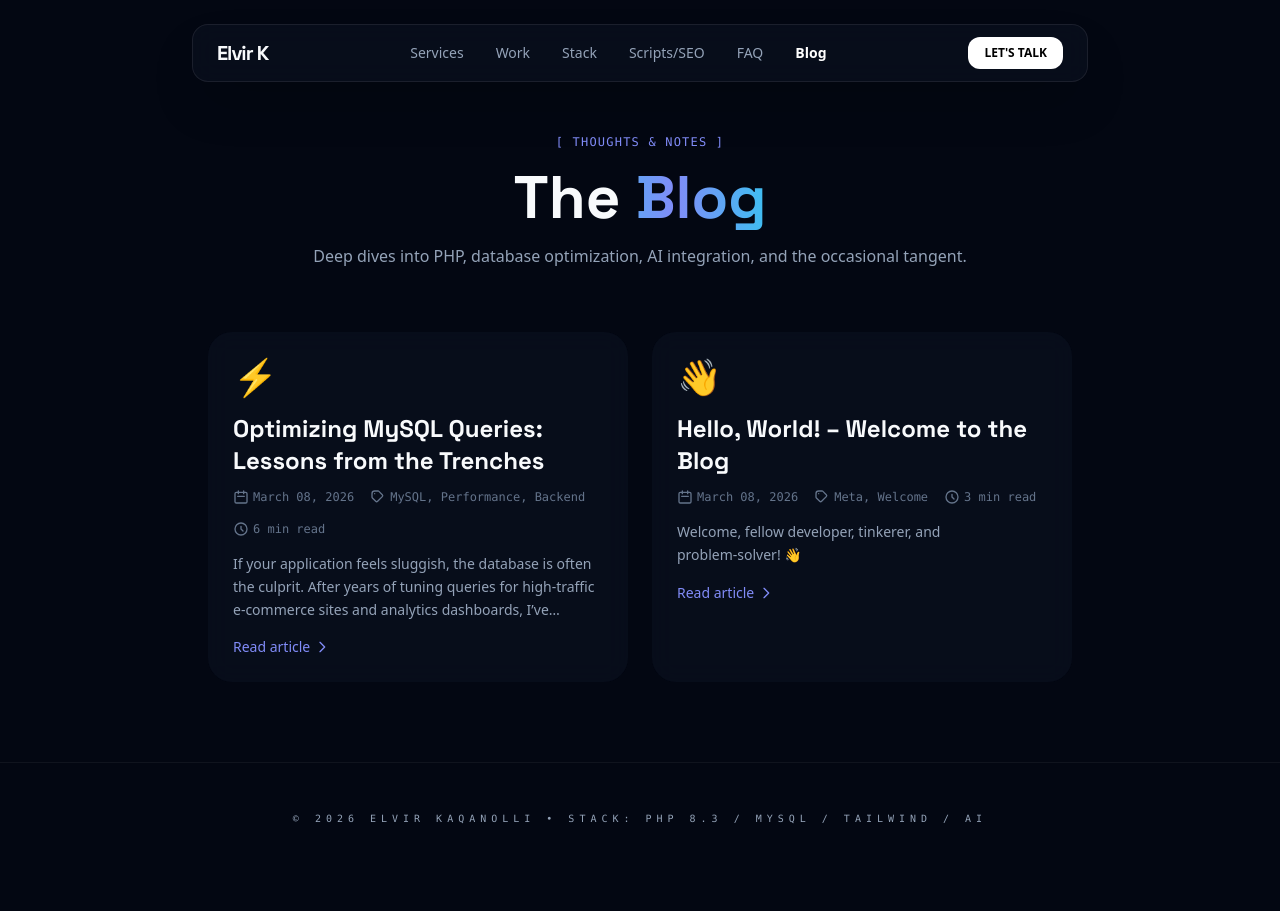
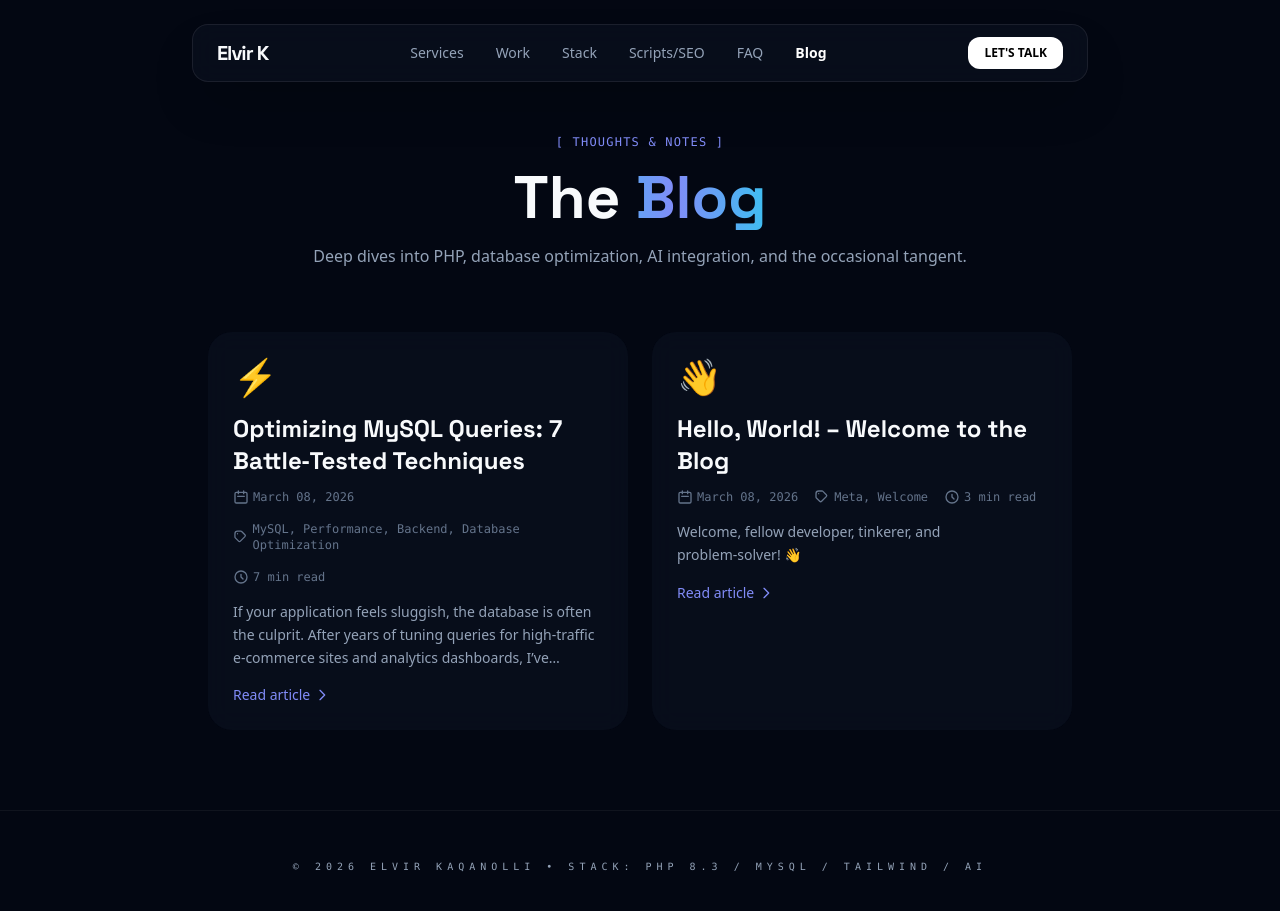
Before and after one commit to elvir-k/elvir-k.github.io, a Jekyll site: the page built from blog/index.html, in a window 1280 px wide and 922 px high. Shown: the top 911 px of the window. Built offline with Jekyll 4.4.1, drawn with Linux system fonts in a browser that asks for light colours; nearby versions of some CDN libraries; part of the change alters nothing that is shown.

Commit message:
Update 2026-03-08-optimizing-mysql-queries.md

```diff
--- a/_posts/2026-03-08-optimizing-mysql-queries.md
+++ b/_posts/2026-03-08-optimizing-mysql-queries.md
@@ -1,15 +1,25 @@
 ---
 layout: post
-title: "Optimizing MySQL Queries: Lessons from the Trenches"
+title: "Optimizing MySQL Queries: 7 Battle‑Tested Techniques"
 date: 2026-03-08
-categories: [MySQL, Performance, Backend]
-reading_time: 6
+categories: [MySQL, Performance, Backend, Database Optimization]
+tags: [mysql, query optimization, indexing, performance tuning, sql]
+description: "Learn practical MySQL optimization techniques from a seasoned backend engineer. Covers EXPLAIN, strategic indexing, avoiding N+1 queries, and more – with real‑world examples."
+author: Elvir Kaqanolli
+reading_time: 7
 icon: ⚡
+image: /assets/images/blog/mysql-optimization.jpg   # optional, for social sharing
 ---
 
 If your application feels sluggish, the database is often the culprit. After years of tuning queries for high‑traffic e‑commerce sites and analytics dashboards, I’ve learned that **a few well‑placed indexes and a rewritten query can turn a 5‑second page load into 200ms.**
 
 Here are the battle‑tested techniques I use to squeeze every millisecond out of MySQL.
+
+<!--more-->
+
+*→ Want to jump ahead?* [Skip to the summary](#summary)
+
+---
 
 ## 1. Always Use `EXPLAIN` First
 
```
